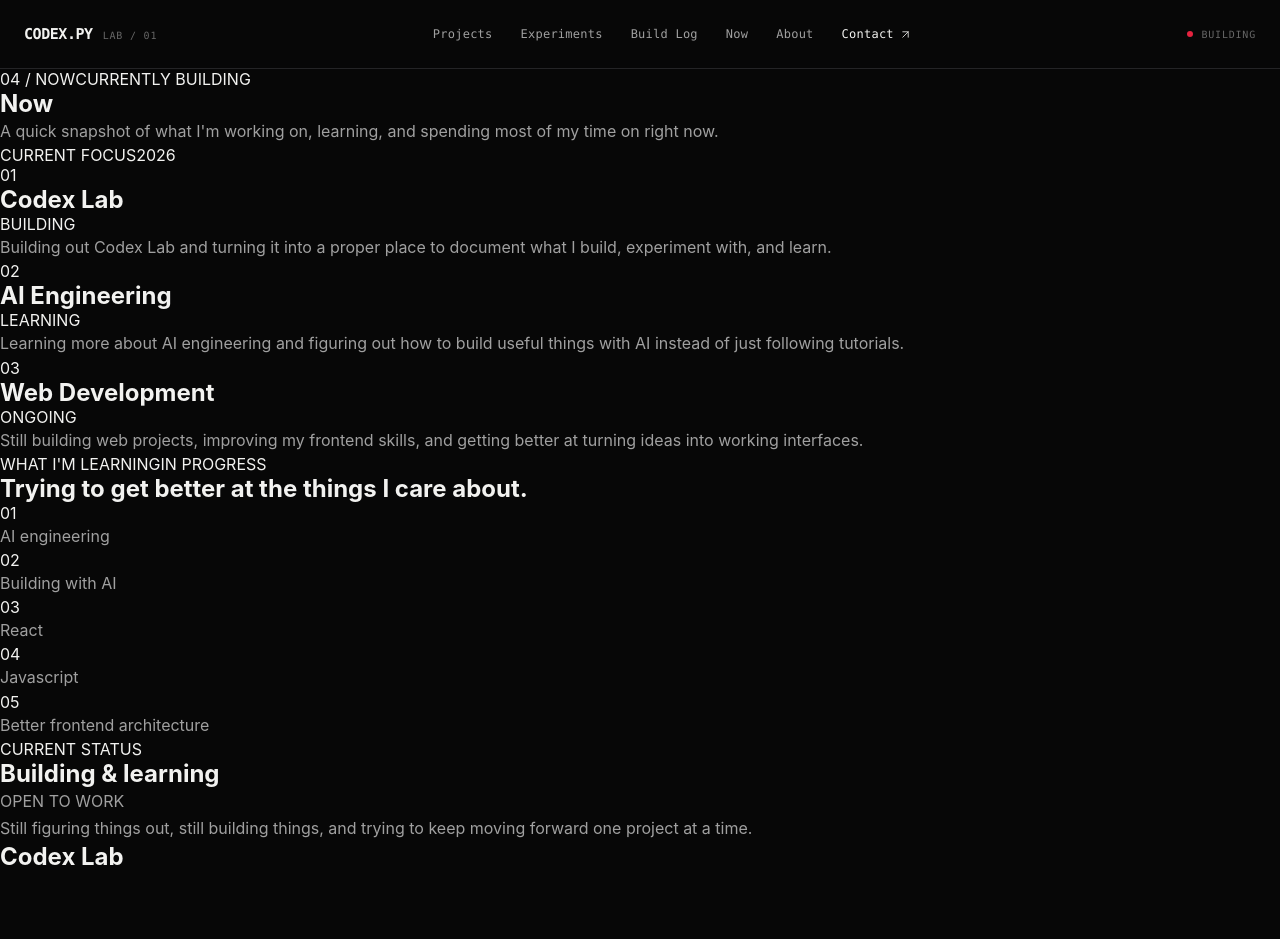
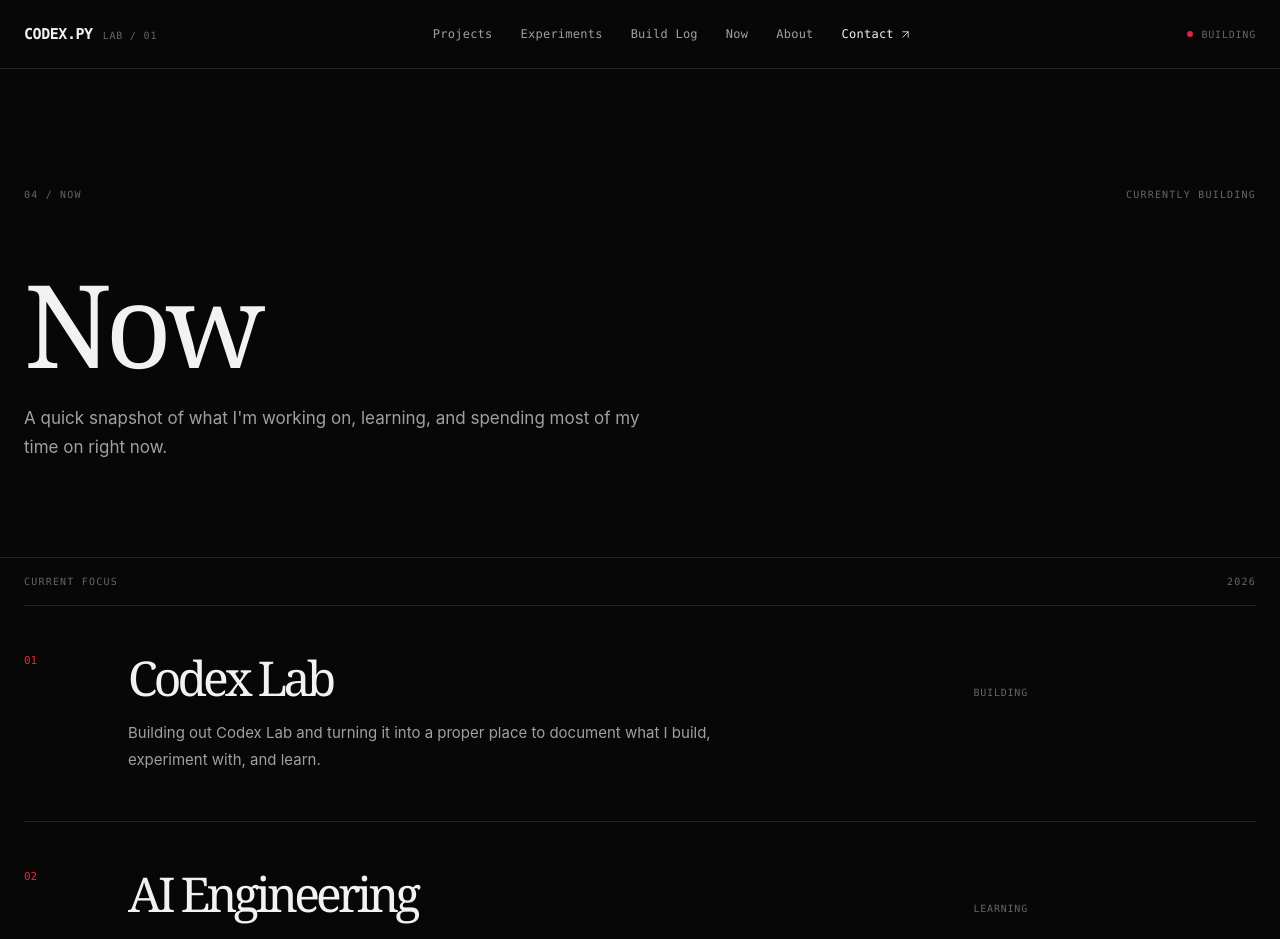
Before and after one commit to codex2py/codexlab, a React (Vite) app: page /now in a window 1280 px wide. Shown: the top 939 px of the page. Before the commit the page ends 871 px from the top, so only its background shows below. Built offline with nearby package versions, Linux system fonts and the light colour scheme.

Commit message:
build Now page structure

```diff
--- a/src/pages/Now.css
+++ b/src/pages/Now.css
@@ -0,0 +1,195 @@
+.now-page {
+    width: 100%;
+    min-height: 100vh;
+    background: var(--color-bg);
+    color: var(--color-text);
+}
+
+.now-container {
+    width: min(100% - 48px, var(--container-width));
+    margin: 0 auto;
+}
+.now-hero {
+    padding: 120px 0 96px;
+    border-bottom: 1px solid var(--color-border);
+}
+.now-meta {
+    display: flex;
+    align-items: center;
+    justify-content: space-between;
+    margin-bottom: 72px;
+    color: var(--color-text-muted);
+    font-family: var(--font-mono);
+    font-size: 10px;
+    letter-spacing: 0.12em;
+    text-transform: uppercase;
+}
+.now-intro {
+    max-width: 850px;
+}
+.now-intro h1 {
+    margin: 0 0 28px;
+    font-family: Georgia, 'Times New Roman', Times, serif;
+    font-size: clamp(64px, 9vw, 132px);
+    font-weight: 400;
+    line-height: 0.9;
+    letter-spacing: -0.055em;
+}
+.now-intro p {
+    max-width: 620px;
+    margin: 0;
+    color: var(--color-text-secondary);
+    font-size: 17px;
+    line-height: 1.7;
+}
+.now-focus {
+    padding: 0 0 112px;
+}
+.now-section-heading {
+    display: flex;
+    align-items: center;
+    justify-content: space-between;
+    padding: 18px 0;
+    border-bottom: 1px solid var(--color-border);
+    color: var(--color-text-muted);
+    font-family: var(--font-mono);
+    font-size: 10px;
+    letter-spacing: 0.12em;
+    text-transform: uppercase;
+}
+.now-focus-item {
+    display: grid;
+    grid-template-columns: 80px minmax(0, 1fr);
+    gap: 24px;
+    padding: 48px 0;
+    border-bottom: 1px solid var(--color-border);
+}
+.now-focus-number {
+    color: var(--color-accent);
+    font-family: var(--font-mono);
+    font-size: 11px;
+}
+.now-focus-content {
+    max-width: 900px;
+}
+.now-focus-top {
+    display: flex;
+    align-items: baseline;
+    justify-content: space-between;
+    gap: 32px;
+    margin-bottom: 18px;
+}
+.now-focus-top h2 {
+    margin: 0;
+    font-family: Georgia, 'Times New Roman', Times, serif;
+    font-weight: 400;
+    font-size: clamp(30px, 4vw, 48px);
+    line-height: 1;
+    letter-spacing: -0.08em;
+}
+.now-focus-top span {
+    flex-shrink: 0;
+    color: var(--color-text-muted);
+    font-family: var(--font-mono);
+    font-size: 10px;
+    letter-spacing: 0.08em;
+}
+.now-focus-content p {
+    max-width: 650px;
+    margin: 0;
+    color: var(--color-text-secondary);
+    font-size: 15px;
+    line-height: 1.75;
+}
+.now-learning {
+    padding: 0 0 112px;
+    border-bottom: 1px solid var(--color-border);
+}
+.now-learning-content {
+    display: grid;
+    grid-template-columns: minmax(0, 0.8fr) minmax(0, 1fr);
+    gap: 80px;
+    padding-top: 64px;
+}
+.now-learning-content h2 {
+    max-width: 520px;
+    margin: 0;
+    font-family: Georgia, 'Times New Roman', Times, serif;
+    font-size: clamp(36px, 5vw, 64px);
+    font-weight: 400;
+    line-height: 0.98;
+    letter-spacing: -0.04em;
+}
+.now-learning-list {
+    border-top: 1px solid var(--color-border);
+}
+.now-learning-item {
+    display: grid;
+    grid-template-columns: 40px minmax(0, 1fr);
+    gap: 20px;
+    padding: 22px 0;
+    border-bottom: 1px solid var(--color-border);
+}
+.now-learning-item span {
+    color: var(--color-accent);
+    font-family: var(--font-mono);
+    font-size: 10px;
+}
+.now-learning-item p {
+    margin: 0;
+    color: var(--color-text-secondary);
+    font-size: 14px;
+    line-height: 1.5;
+}
+.now-status {
+    padding: 80px 0 112px;
+}
+.now-status-content {
+    display: flex;
+    align-items: flex-end;
+    justify-content: space-between;
+    gap: 48px;
+}
+.now-status-label {
+    color: var(--color-text-muted);
+    font-family: var(--font-mono);
+    font-size: 10px;
+    letter-spacing: 0.12em;
+}
+.now-status-content h2 {
+    margin: 16px 0 0;
+    font-family: Georgia, 'Times New Roman', Times, serif;
+    font-size: clamp(36px, 5vw, 64px);
+    font-weight: 400;
+    line-height: 1;
+    letter-spacing: -0.04em;
+}
+.now-status-indicator {
+    display: flex;
+    align-items: center;
+    gap: 10px;
+    padding-bottom: 6px;
+}
+.now-status-indicator span {
+    width: 7px;
+    height: 7px;
+    border-radius: 50%;
+    background: var(--color-accent);
+}
+.now-status-indicator p {
+    margin: 0;
+    color: var(--color-text-secondary);
+    font-family: var(--font-mono);
+    font-size: 10px;
+    letter-spacing: 0.08em;
+}
+.now-status-description {
+    max-width: 520px;
+    margin: 40px 0 0 auto;
+    color: var(--color-text-muted);
+    font-size: 14px;
+    line-height: 1.7;
+}
+
+
+/* Responsive */
```
